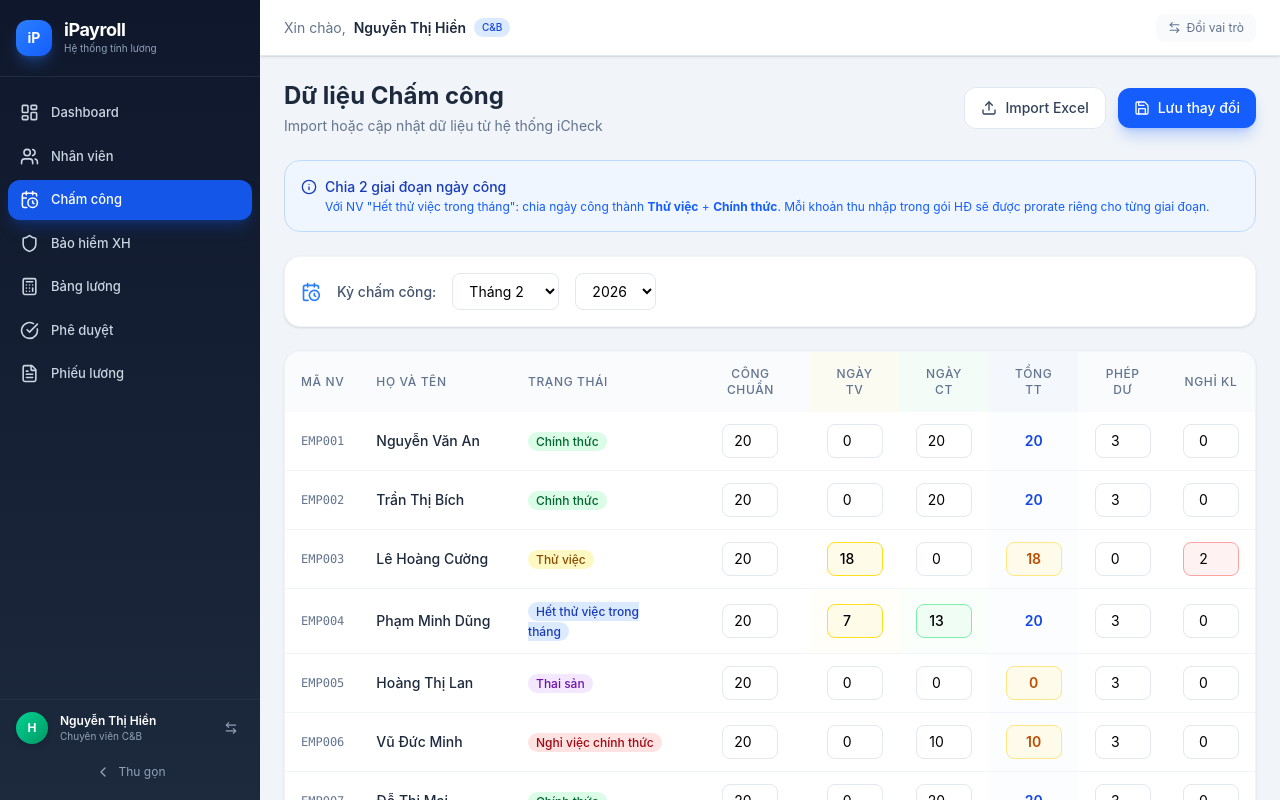
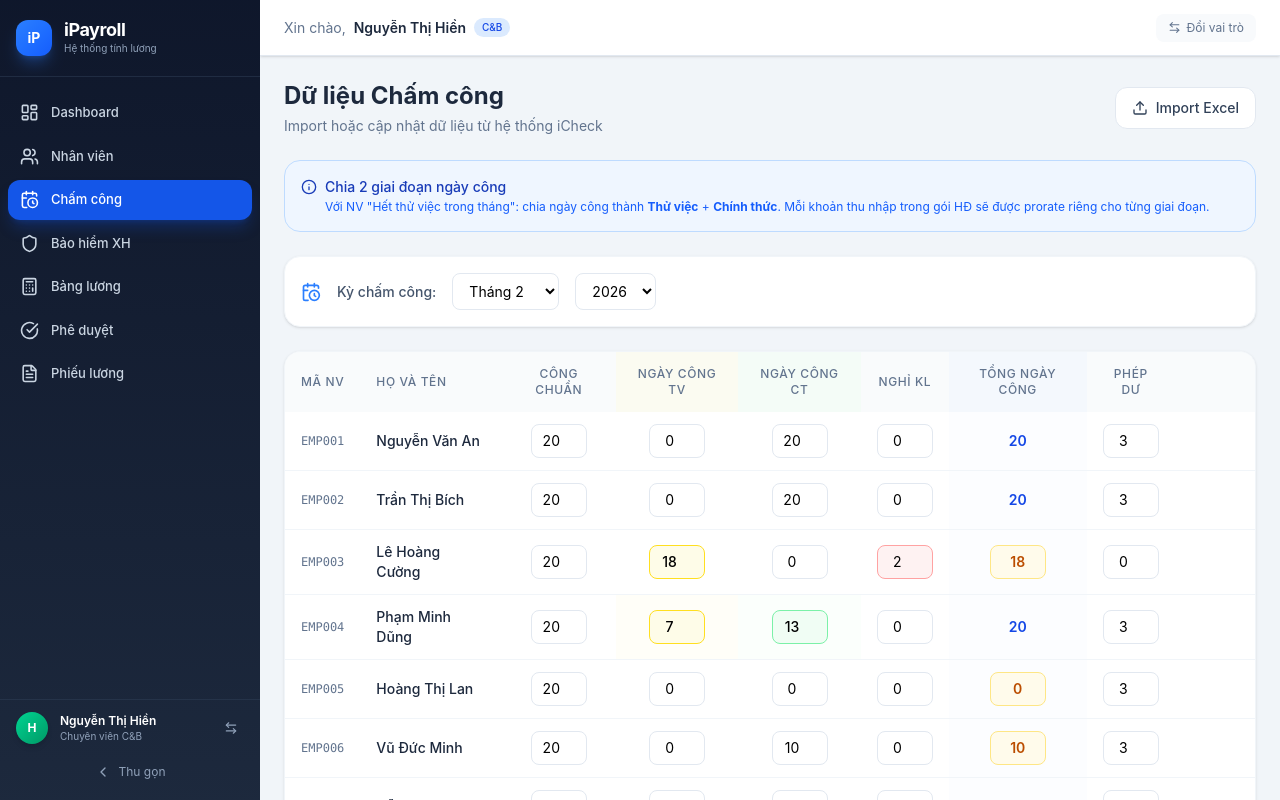
Before and after one commit to datldh21/ipayroll-prototype, a React (Vite) app: page /timekeeping in a window 1280 px wide. Built offline with nearby package versions, Linux system fonts and the light colour scheme.

Commit message:
fix: timekeeping

```diff
--- a/src/pages/Timekeeping.tsx
+++ b/src/pages/Timekeeping.tsx
@@ -1,71 +1,87 @@
-import { useState } from 'react';
-import { CalendarClock, Save, Upload, AlertCircle, Info } from 'lucide-react';
+import { useState, useCallback } from 'react';
+import { CalendarClock, Upload, Info, Save, Check } from 'lucide-react';
 import { useApp } from '../context/AppContext';
-import { EMPLOYEE_STATUS_LABELS, EMPLOYEE_STATUS_COLORS } from '../types';
+import { Timekeeping as TK } from '../types';
 
 export default function Timekeeping() {
   const { employees, timekeeping, setTimekeeping } = useApp();
   const [month, setMonth] = useState(2);
   const [year, setYear] = useState(2026);
-  const [saved, setSaved] = useState(false);
 
-  const handleUpdate = (employeeId: string, field: string, value: number) => {
-    setTimekeeping((prev) =>
-      prev.map((t) => {
-        if (t.employeeId !== employeeId || t.month !== month || t.year !== year) return t;
-        const updated = { ...t, [field]: value };
-        // Tự đồng bộ actualDays = probationDays + officialDays
+  // Per-row draft edits — only committed on row save
+  const [drafts, setDrafts] = useState<Record<string, Partial<TK>>>({});
+  // Track which rows were just saved (for brief success flash)
+  const [savedRows, setSavedRows] = useState<Record<string, boolean>>({});
+
+  const getDraft = (empId: string): TK | null => {
+    const original = timekeeping.find(t => t.employeeId === empId && t.month === month && t.year === year);
+    if (!original) return null;
+    const d = drafts[empId];
+    return d ? { ...original, ...d } : original;
+  };
+
+  const isDirty = (empId: string) => !!drafts[empId];
+
+  const handleFieldChange = useCallback((empId: string, field: keyof TK, value: number) => {
+    setDrafts(prev => {
+      const current = prev[empId] || {};
+      const original = timekeeping.find(t => t.employeeId === empId && t.month === month && t.year === year);
+      if (!original) return prev;
+
+      const merged = { ...original, ...current, [field]: value };
+
       if (field === 'probationDays' || field === 'officialDays') {
-          updated.actualDays = updated.probationDays + updated.officialDays;
+        merged.actualDays = merged.probationDays + merged.officialDays;
       }
       if (field === 'actualDays') {
-          // Nếu sửa tổng, reset split
-          updated.probationDays = 0;
-          updated.officialDays = value;
+        merged.probationDays = 0;
+        merged.officialDays = value;
       }
-        return updated;
+
+      const { employeeId: _eid, month: _m, year: _y, ...rest } = merged;
+      void _eid; void _m; void _y;
+      return { ...prev, [empId]: rest };
+    });
+  }, [timekeeping, month, year]);
+
+  const handleRowSave = useCallback((empId: string) => {
+    const draft = drafts[empId];
+    if (!draft) return;
+
+    setTimekeeping(prev =>
+      prev.map(t => {
+        if (t.employeeId !== empId || t.month !== month || t.year !== year) return t;
+        return { ...t, ...draft };
       })
     );
-    setSaved(false);
-  };
 
-  const handleSave = () => {
-    setSaved(true);
-    setTimeout(() => setSaved(false), 3000);
-  };
+    setDrafts(prev => {
+      const next = { ...prev };
+      delete next[empId];
+      return next;
+    });
+
+    setSavedRows(prev => ({ ...prev, [empId]: true }));
+    setTimeout(() => setSavedRows(prev => ({ ...prev, [empId]: false })), 2000);
+  }, [drafts, month, year, setTimekeeping]);
 
   return (
     <div className="space-y-6">
+      {/* Header */}
       <div className="flex flex-col sm:flex-row sm:items-center sm:justify-between gap-4">
         <div>
           <h1 className="text-2xl font-bold text-slate-800">Dữ liệu Chấm công</h1>
           <p className="text-sm text-slate-500 mt-1">Import hoặc cập nhật dữ liệu từ hệ thống iCheck</p>
         </div>
-        <div className="flex items-center gap-3">
         <button className="flex items-center gap-2 px-4 py-2.5 rounded-xl text-sm font-medium border border-slate-200 bg-white hover:bg-slate-50 text-slate-700 transition-colors">
           <Upload size={16} />
           Import Excel
         </button>
-          <button
-            onClick={handleSave}
-            className="flex items-center gap-2 bg-blue-600 text-white px-4 py-2.5 rounded-xl text-sm font-medium hover:bg-blue-700 transition-colors shadow-lg shadow-blue-600/25"
-          >
-            <Save size={16} />
-            Lưu thay đổi
-          </button>
       </div>
-      </div>
-
-      {saved && (
-        <div className="bg-green-50 border border-green-200 rounded-xl px-4 py-3 text-sm text-green-700 flex items-center gap-2">
-          <AlertCircle size={16} />
-          Đã lưu dữ liệu chấm công thành công!
-        </div>
-      )}
 
       {/* Info */}
       <div className="bg-blue-50 border border-blue-200 rounded-2xl p-4 text-sm text-blue-800 flex items-start gap-2">
-        <Info size={16} className="mt-0.5 flex-shrink-0" />
+        <Info size={16} className="mt-0.5 shrink-0" />
         <div>
           <p className="font-medium">Chia 2 giai đoạn ngày công</p>
           <p className="text-xs text-blue-600 mt-0.5">
@@ -81,7 +97,7 @@ export default function Timekeeping() {
         <span className="text-sm font-medium text-slate-600">Kỳ chấm công:</span>
         <select
           value={month}
-          onChange={(e) => setMonth(Number(e.target.value))}
+          onChange={(e) => { setMonth(Number(e.target.value)); setDrafts({}); }}
           className="px-3 py-2 rounded-lg border border-slate-200 text-sm focus:outline-none focus:ring-2 focus:ring-blue-500/20"
         >
           {Array.from({ length: 12 }, (_, i) => (
@@ -90,7 +106,7 @@ export default function Timekeeping() {
         </select>
         <select
           value={year}
-          onChange={(e) => setYear(Number(e.target.value))}
+          onChange={(e) => { setYear(Number(e.target.value)); setDrafts({}); }}
           className="px-3 py-2 rounded-lg border border-slate-200 text-sm focus:outline-none focus:ring-2 focus:ring-blue-500/20"
         >
           {[2025, 2026].map((y) => (
@@ -107,84 +123,92 @@ export default function Timekeeping() {
               <tr className="bg-slate-50/80 text-left text-xs text-slate-500 uppercase tracking-wider">
                 <th className="px-4 py-3.5 font-medium">Mã NV</th>
                 <th className="px-4 py-3.5 font-medium">Họ và tên</th>
-                <th className="px-4 py-3.5 font-medium">Trạng thái</th>
                 <th className="px-4 py-3.5 font-medium text-center">Công chuẩn</th>
-                <th className="px-4 py-3.5 font-medium text-center bg-yellow-50/50">Ngày TV</th>
-                <th className="px-4 py-3.5 font-medium text-center bg-green-50/50">Ngày CT</th>
-                <th className="px-4 py-3.5 font-medium text-center bg-blue-50/50">Tổng TT</th>
+                <th className="px-4 py-3.5 font-medium text-center bg-yellow-50/50">Ngày công TV</th>
+                <th className="px-4 py-3.5 font-medium text-center bg-green-50/50">Ngày công CT</th>
+                <th className="px-4 py-3.5 font-medium text-center">Nghỉ KL</th>
+                <th className="px-4 py-3.5 font-medium text-center bg-blue-50/50">Tổng ngày công</th>
                 <th className="px-4 py-3.5 font-medium text-center">Phép dư</th>
-                <th className="px-4 py-3.5 font-medium text-center">Nghỉ KL</th>
+                <th className="px-4 py-3.5 font-medium text-center w-20"></th>
               </tr>
             </thead>
             <tbody className="divide-y divide-slate-100">
               {employees.map((emp) => {
-                const tk = timekeeping.find(
-                  (t) => t.employeeId === emp.id && t.month === month && t.year === year
-                );
+                const tk = getDraft(emp.id);
                 if (!tk) return null;
+                const dirty = isDirty(emp.id);
+                const justSaved = savedRows[emp.id];
                 const hasTwoPhase = emp.status === 'het_thu_viec';
+
                 return (
-                  <tr key={emp.id} className="hover:bg-slate-50/50 transition-colors">
+                  <tr
+                    key={emp.id}
+                    className={`transition-colors ${dirty ? 'bg-amber-50/40' : justSaved ? 'bg-green-50/40' : 'hover:bg-slate-50/50'}`}
+                  >
                     <td className="px-4 py-3 font-mono text-xs text-slate-500">{emp.id}</td>
                     <td className="px-4 py-3 font-medium text-slate-800">{emp.fullName}</td>
-                    <td className="px-4 py-3">
-                      <span className={`text-xs px-2 py-0.5 rounded-full font-medium ${EMPLOYEE_STATUS_COLORS[emp.status]}`}>
-                        {EMPLOYEE_STATUS_LABELS[emp.status]}
-                      </span>
-                    </td>
+                    {/* Công chuẩn */}
                     <td className="px-4 py-3 text-center">
-                      <input
-                        type="number"
+                      <NumInput
                         value={tk.standardDays}
-                        onChange={(e) => handleUpdate(emp.id, 'standardDays', Number(e.target.value))}
-                        className="w-14 text-center px-1 py-1.5 rounded-lg border border-slate-200 text-sm focus:outline-none focus:ring-2 focus:ring-blue-500/20"
-                        min={0} max={31}
+                        onChange={(v) => handleFieldChange(emp.id, 'standardDays', v)}
                       />
                     </td>
+                    {/* Ngày công thử việc */}
                     <td className={`px-4 py-3 text-center ${hasTwoPhase ? 'bg-yellow-50/30' : ''}`}>
-                      <input
-                        type="number"
+                      <NumInput
                         value={tk.probationDays}
-                        onChange={(e) => handleUpdate(emp.id, 'probationDays', Number(e.target.value))}
-                        className={`w-14 text-center px-1 py-1.5 rounded-lg border text-sm focus:outline-none focus:ring-2 focus:ring-blue-500/20
-                          ${tk.probationDays > 0 ? 'border-yellow-300 bg-yellow-50 font-medium' : 'border-slate-200'}`}
-                        min={0} max={31}
+                        onChange={(v) => handleFieldChange(emp.id, 'probationDays', v)}
+                        highlight={tk.probationDays > 0 ? 'yellow' : undefined}
                       />
                     </td>
+                    {/* Ngày công chính thức */}
                     <td className={`px-4 py-3 text-center ${hasTwoPhase ? 'bg-green-50/30' : ''}`}>
-                      <input
-                        type="number"
+                      <NumInput
                         value={tk.officialDays}
-                        onChange={(e) => handleUpdate(emp.id, 'officialDays', Number(e.target.value))}
-                        className={`w-14 text-center px-1 py-1.5 rounded-lg border text-sm focus:outline-none focus:ring-2 focus:ring-blue-500/20
-                          ${tk.officialDays > 0 && tk.probationDays > 0 ? 'border-green-300 bg-green-50 font-medium' : 'border-slate-200'}`}
-                        min={0} max={31}
+                        onChange={(v) => handleFieldChange(emp.id, 'officialDays', v)}
+                        highlight={tk.officialDays > 0 && tk.probationDays > 0 ? 'green' : undefined}
                       />
                     </td>
+                    {/* Nghỉ không lương */}
+                    <td className="px-4 py-3 text-center">
+                      <NumInput
+                        value={tk.unpaidLeave}
+                        onChange={(v) => handleFieldChange(emp.id, 'unpaidLeave', v)}
+                        highlight={tk.unpaidLeave > 0 ? 'red' : undefined}
+                      />
+                    </td>
+                    {/* Tổng ngày công (read-only) */}
                     <td className="px-4 py-3 text-center bg-blue-50/20">
                       <span className={`inline-block w-14 text-center px-1 py-1.5 rounded-lg text-sm font-semibold
                         ${tk.actualDays < tk.standardDays ? 'text-amber-700 bg-amber-50 border border-amber-200' : 'text-blue-700'}`}>
                         {tk.actualDays}
                       </span>
                     </td>
+                    {/* Phép dư */}
                     <td className="px-4 py-3 text-center">
-                      <input
-                        type="number"
+                      <NumInput
                         value={tk.remainingLeave}
-                        onChange={(e) => handleUpdate(emp.id, 'remainingLeave', Number(e.target.value))}
-                        className="w-14 text-center px-1 py-1.5 rounded-lg border border-slate-200 text-sm focus:outline-none focus:ring-2 focus:ring-blue-500/20"
-                        min={0}
+                        onChange={(v) => handleFieldChange(emp.id, 'remainingLeave', v)}
                       />
                     </td>
+                    {/* Save button per row */}
                     <td className="px-4 py-3 text-center">
-                      <input
-                        type="number"
-                        value={tk.unpaidLeave}
-                        onChange={(e) => handleUpdate(emp.id, 'unpaidLeave', Number(e.target.value))}
-                        className={`w-14 text-center px-1 py-1.5 rounded-lg border text-sm focus:outline-none focus:ring-2 focus:ring-blue-500/20
-                          ${tk.unpaidLeave > 0 ? 'border-red-300 bg-red-50' : 'border-slate-200'}`}
-                        min={0}
-                      />
+                      {dirty ? (
+                        <button
+                          onClick={() => handleRowSave(emp.id)}
+                          className="inline-flex items-center gap-1 px-2.5 py-1.5 rounded-lg text-xs font-medium bg-blue-600 text-white hover:bg-blue-700 transition-colors shadow-sm"
+                          title="Lưu dòng này"
+                        >
+                          <Save size={13} />
+                          Lưu
+                        </button>
+                      ) : justSaved ? (
+                        <span className="inline-flex items-center gap-1 text-xs font-medium text-green-600">
+                          <Check size={14} />
+                          Đã lưu
+                        </span>
+                      ) : null}
                     </td>
                   </tr>
                 );
@@ -210,3 +234,30 @@ export default function Timekeeping() {
     </div>
   );
 }
+
+// ── Reusable number input for cells ──
+function NumInput({
+  value,
+  onChange,
+  highlight,
+}: {
+  value: number;
+  onChange: (v: number) => void;
+  highlight?: 'yellow' | 'green' | 'red';
+}) {
+  const borderColor = highlight === 'yellow' ? 'border-yellow-300 bg-yellow-50 font-medium'
+    : highlight === 'green' ? 'border-green-300 bg-green-50 font-medium'
+    : highlight === 'red' ? 'border-red-300 bg-red-50'
+    : 'border-slate-200';
+
+  return (
+    <input
+      type="number"
+      value={value}
+      onChange={(e) => onChange(Number(e.target.value))}
+      className={`w-14 text-center px-1 py-1.5 rounded-lg border text-sm focus:outline-none focus:ring-2 focus:ring-blue-500/20 ${borderColor}`}
+      min={0}
+      max={31}
+    />
+  );
+}
```
Lines whose indentation alone changed are shown as unchanged.
